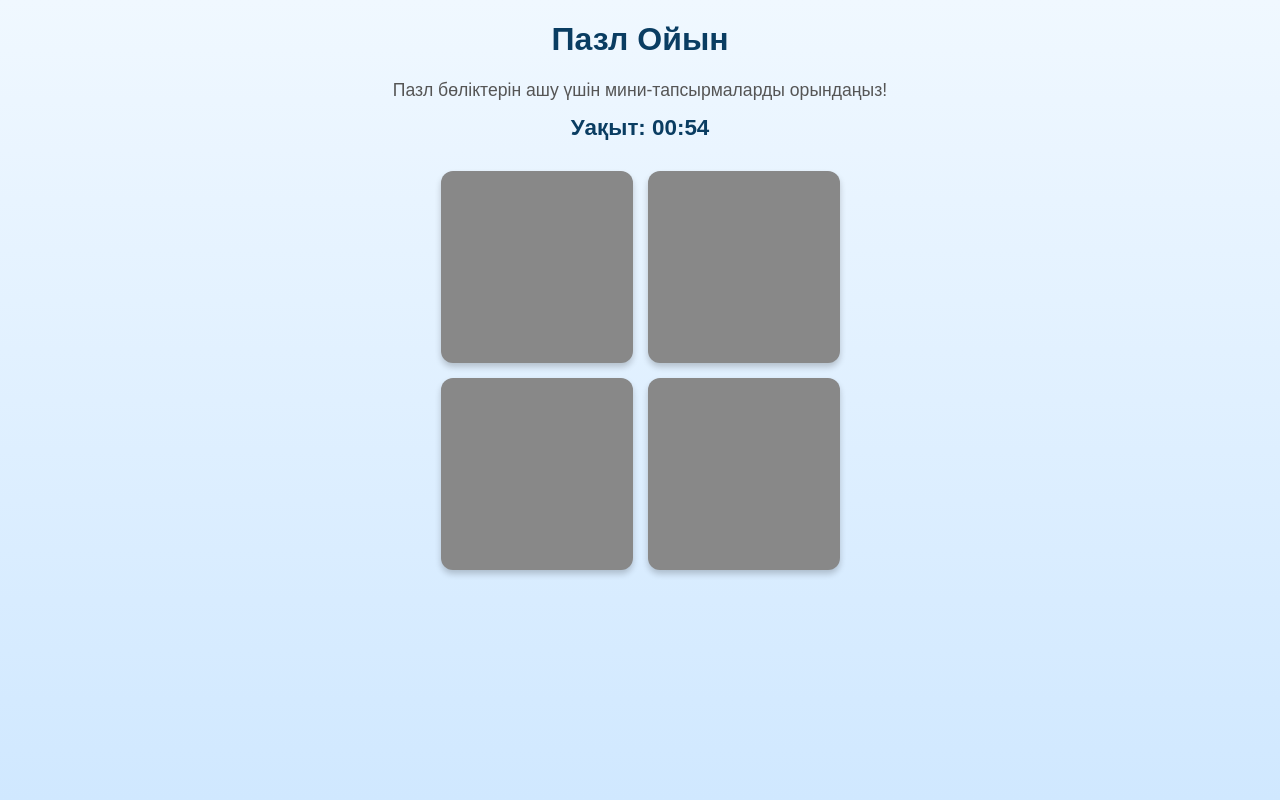
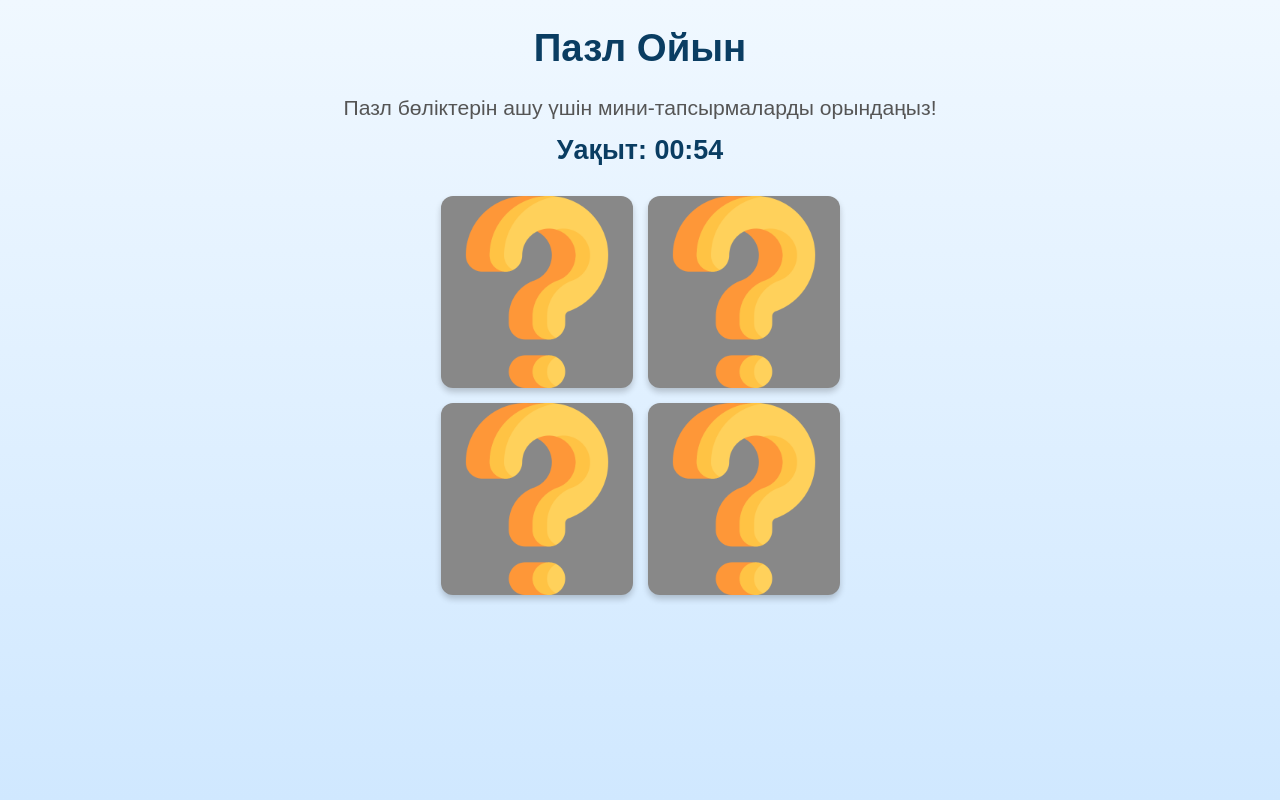
Before and after one commit to Re1otsu/Flask-App-Railway, a Flask app: page /game10 in a window 1280 px wide. Run offline with Flask 3, Linux system fonts and the light colour scheme; a user stored in the database is signed in; data that the repository does not hold is empty.

Commit message:
прогресс

```diff
--- a/static/css/game10.css
+++ b/static/css/game10.css
@@ -6,11 +6,12 @@ body {
     margin: 0;
     padding: 0;
     color: #333;
+        font-size: 1.5vw;
 }
 
 h1 {
-    margin-top: 20px;
-    font-size: 2.2em;
+    margin-top: 1vh;
+    font-size: 1vw;
     color: #0a3d62;
 }
 
@@ -19,7 +20,15 @@ p {
     color: #555;
 }
 
-#puzzle-container { display: grid; grid-template-columns: repeat(2, 15vw); grid-gap: 15px; justify-content: center; margin: 30px auto; } .puzzle-piece { width: 15vw; height: 15vw; display: flex; align-items: center; justify-content: center; font-size: 2.5em; font-weight: bold; cursor: pointer; border-radius: 12px; box-shadow: 0 4px 6px rgba(0,0,0,0.2); transition: all 0.3s ease; background-color: #ccc; /* серый по умолчанию */ } .puzzle-piece.locked { background-color: #888; color: transparent; } .puzzle-piece.unlocked { color: transparent; box-shadow: 0 6px 12px rgba(0,0,0,0.3); }
+#puzzle-container { display: grid; grid-template-columns: repeat(2, 15vw); grid-gap: 15px; justify-content: center; margin: 30px auto; } .puzzle-piece { width: 15vw; height: 15vw; display: flex; align-items: center; justify-content: center; font-size: 2.5em; font-weight: bold; cursor: pointer; border-radius: 12px; box-shadow: 0 4px 6px rgba(0,0,0,0.2); transition: all 0.3s ease; background-color: #ccc; /* серый по умолчанию */ }
+.puzzle-piece.locked {
+  background-color: #888; /* запасной фон */
+  color: transparent;     /* скрыть текст 1,2,3,4 */
+  background-image: url('/static/img/question.png');
+  background-size: cover;
+  background-position: center;
+}
+.puzzle-piece.unlocked { color: transparent; box-shadow: 0 6px 12px rgba(0,0,0,0.3); }
 
 /* фрагменты картинки */
 /* фрагменты одной картинки star.png */ #piece1.unlocked { background-image: url('/static/img/star.png'); background-position: left top; background-size: 30vw 30vw; /* размер всей картинки */ } #piece2.unlocked { background-image: url('/static/img/star.png'); background-position: right top; background-size: 30vw 30vw; } #piece3.unlocked { background-image: url('/static/img/star.png'); background-position: left bottom; background-size: 30vw 30vw; } #piece4.unlocked { background-image: url('/static/img/star.png'); background-position: right bottom; background-size: 30vw 30vw; }
```
Also changed, not shown: static/img/question.png (added).
